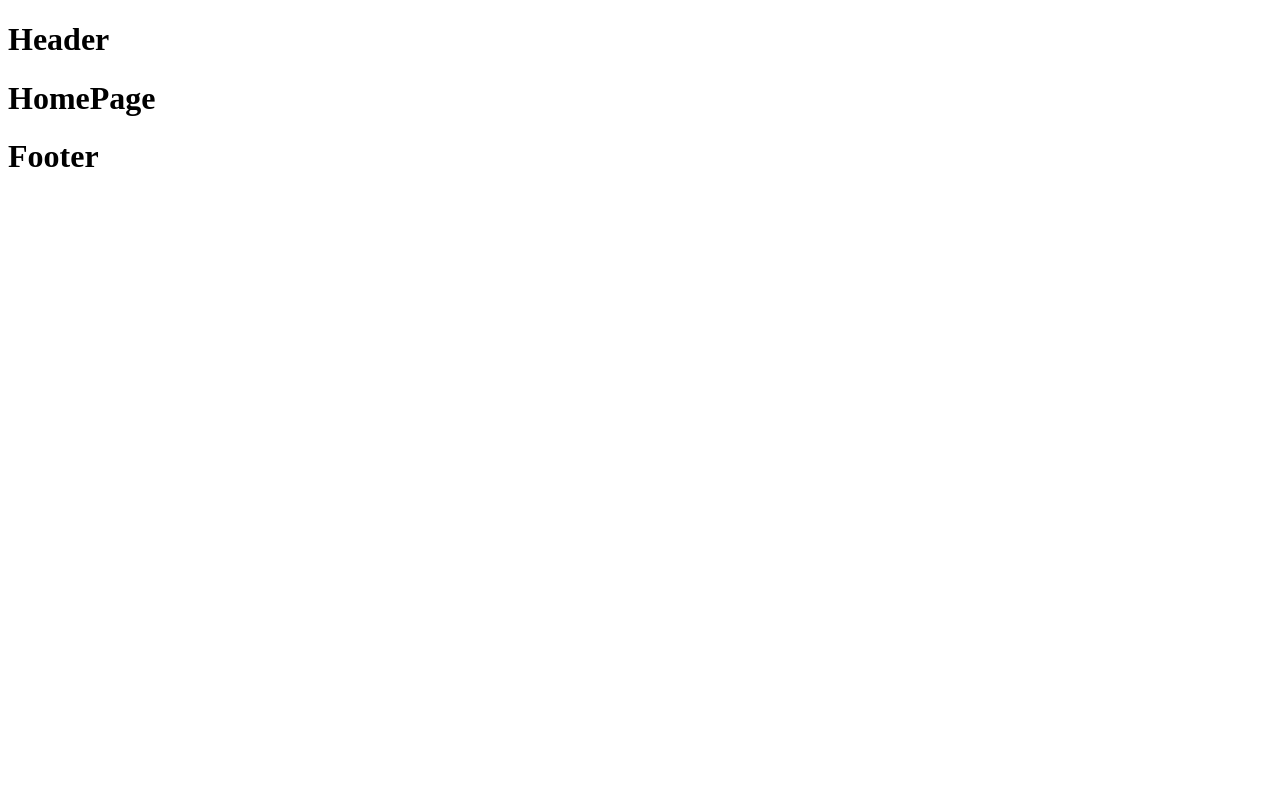
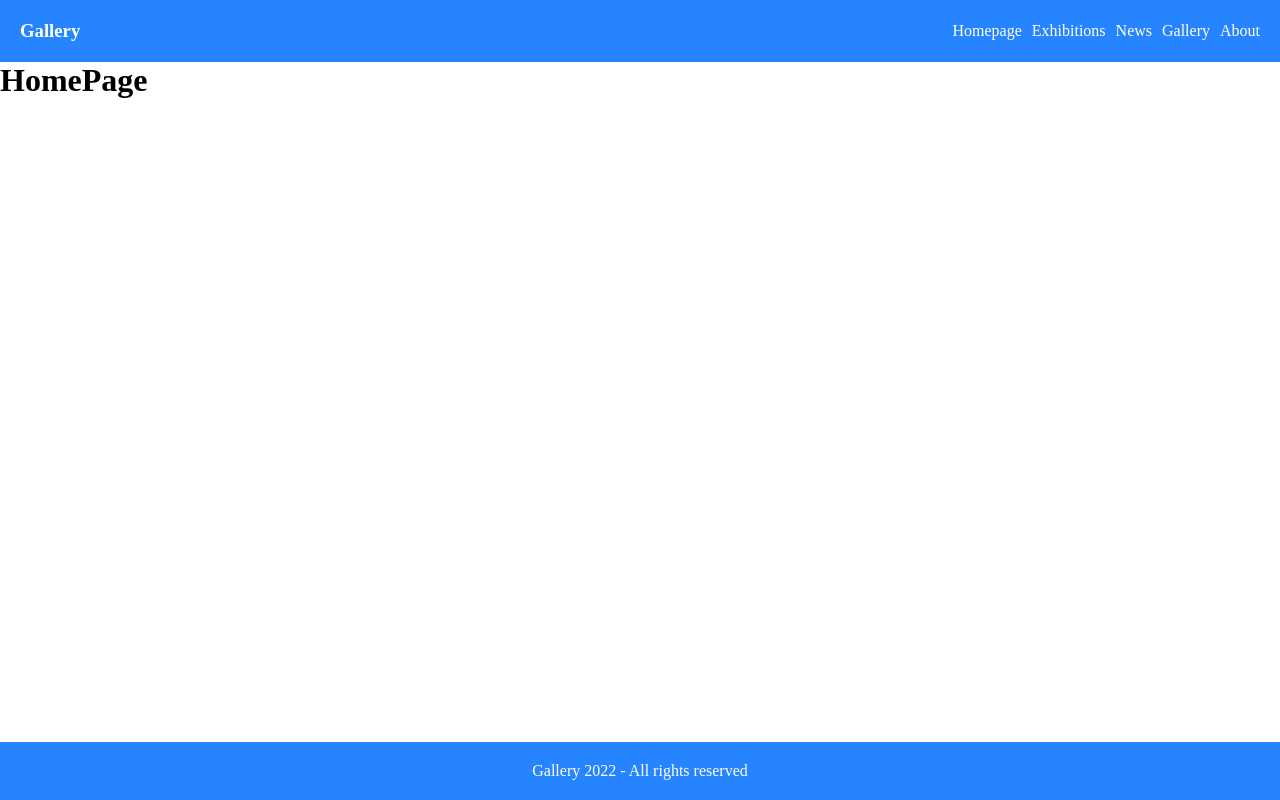
Before and after one commit to ArtemVolsh/gallery, a React (Create React App) app in the folder frontend/: page / in a window 1280 px wide. Built offline with nearby package versions, Linux system fonts and the light colour scheme.

Commit message:
minor stylings

```diff
--- a/frontend/src/Components/Footer.jsx
+++ b/frontend/src/Components/Footer.jsx
@@ -1,8 +1,8 @@
 const Footer = () => {
   return (
-    <>
-      <h1>Footer</h1>
-    </>
+    <footer className="footer-wrapper">
+      <span>Gallery 2022 - All rights reserved</span>
+    </footer>
   );
 };
 
--- a/frontend/src/Components/Header.jsx
+++ b/frontend/src/Components/Header.jsx
@@ -3,9 +3,20 @@ import { Link } from "react-router-dom";
 const Header = () => {
   return (
     <>
-			<header>
-      <h1>Header</h1>
-			</header>
+      <header className="header-wrapper">
+        <div className="logo">
+          <h3>Gallery</h3>
+        </div>
+        <div className="navigation">
+          <nav>
+            <Link to="/">Homepage</Link>
+            <Link to="/exhibitions">Exhibitions</Link>
+            <Link to="/news">News</Link>
+            <Link to="/gallery">Gallery</Link>
+            <Link to="/about">About</Link>
+          </nav>
+        </div>
+      </header>
     </>
   );
 };
--- a/frontend/src/Components/Layouts/MainLayout.jsx
+++ b/frontend/src/Components/Layouts/MainLayout.jsx
@@ -4,11 +4,11 @@ import { Footer } from "../Footer";
 
 const MainLayout = () => {
   return (
-    <>
+    <div className="app-wrapper">
       <Header />
       <Outlet />
       <Footer />
-    </>
+    </div>
   );
 };
 
--- a/frontend/src/Pages/ExhibitionsPage.jsx
+++ b/frontend/src/Pages/ExhibitionsPage.jsx
@@ -1,8 +1,8 @@
 const ExhibitionsPage = () => {
   return (
-    <>
+    <div className="page-wrapper">
       <h1>ExhibitionsPage</h1>
-    </>
+    </div>
   );
 };
 
--- a/frontend/src/Pages/GalleryPage.jsx
+++ b/frontend/src/Pages/GalleryPage.jsx
@@ -1,8 +1,8 @@
 const GalleryPage = () => {
   return (
-    <>
+    <div className="page-wrapper">
       <h1>GalleryPage</h1>
-    </>
+    </div>
   );
 };
 
--- a/frontend/src/Pages/HomePage.jsx
+++ b/frontend/src/Pages/HomePage.jsx
@@ -1,8 +1,8 @@
 const HomePage = () => {
   return (
-    <>
+    <div className="page-wrapper">
       <h1>HomePage</h1>
-    </>
+    </div>
   );
 };
 
--- a/frontend/src/Pages/InfoPage.jsx
+++ b/frontend/src/Pages/InfoPage.jsx
@@ -1,8 +1,8 @@
 const InfoPage = () => {
   return (
-    <>
+    <div className="page-wrapper">
       <h1>InfoPage</h1>
-    </>
+    </div>
   );
 };
 
--- a/frontend/src/Pages/NewsPage.jsx
+++ b/frontend/src/Pages/NewsPage.jsx
@@ -1,8 +1,8 @@
 const NewsPage = () => {
   return (
-    <>
+    <div className="page-wrapper">
       <h1>NewsPage</h1>
-    </>
+    </div>
   );
 };
 
--- a/frontend/src/Pages/NotFoundPage.jsx
+++ b/frontend/src/Pages/NotFoundPage.jsx
@@ -1,8 +1,8 @@
 const NotFoundPage = () => {
   return (
-    <>
+    <div className="page-wrapper">
       <h1>NotFoundPage</h1>
-    </>
+    </div>
   );
 };
 
--- a/frontend/src/index.css
+++ b/frontend/src/index.css
@@ -0,0 +1,60 @@
+* {
+  margin: 0;
+  padding: 0;
+  box-sizing: border-box;
+}
+
+html,
+body {
+  height: 100vh;
+}
+
+#root {
+  height: 100%;
+}
+
+.app-wrapper {
+  display: flex;
+  flex-direction: column;
+  height: 100%;
+}
+
+.page-wrapper {
+  flex: 1 0 auto;
+}
+
+.logo {
+  color: white;
+}
+
+.header-wrapper {
+  display: flex;
+
+  justify-content: space-between;
+  align-items: center;
+
+  background: rgb(39, 132, 255);
+
+  padding: 20px;
+}
+
+.navigation {
+  color: white;
+}
+
+.navigation nav > * {
+  padding-left: 10px;
+
+  color: white;
+  text-decoration: none;
+}
+
+.footer-wrapper {
+  display: flex;
+  justify-content: center;
+
+  padding: 20px;
+
+  color: white;
+  background: rgb(39, 132, 255);
+}
```
Also changed, not shown: 1 other file (tests, documents, lock files or other folders).
